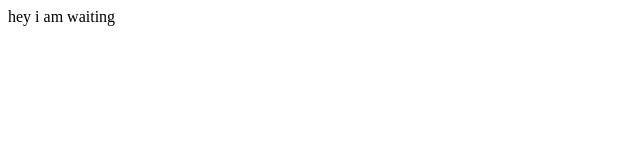
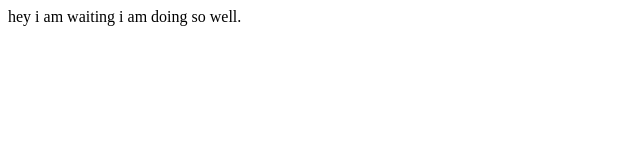
Before and after one commit to almashosain/assinment-preli, a plain HTML site: page index.html in a window 1280 px wide. Shown: the whole page, without its empty margins (0-640 px from the left). Drawn offline with Linux system fonts and the light colour scheme.

Commit message:
added text

```diff
--- a/index.html
+++ b/index.html
@@ -7,6 +7,6 @@
     <link rel="stylesheet" href="index.css">
 </head>
 <body>
-  hey i am waiting
+  hey i am waiting  i am doing so well.
 </body>
 </html>
```
